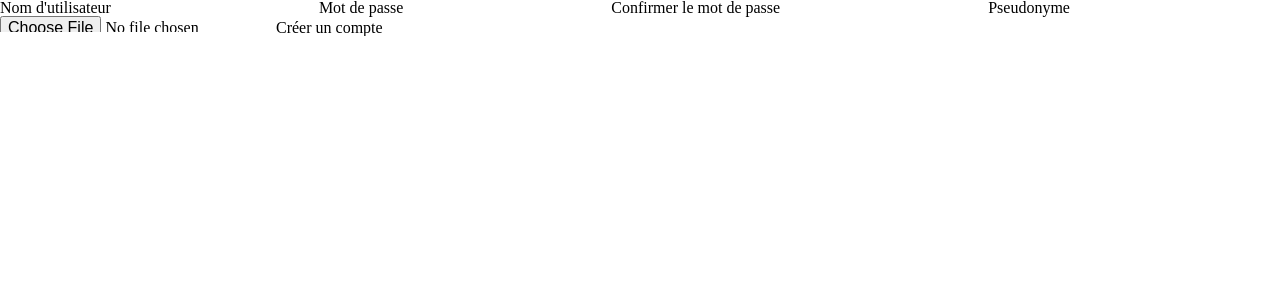
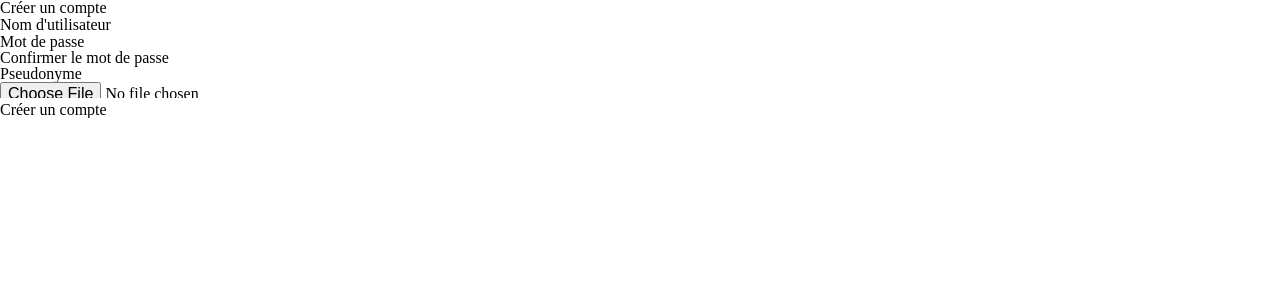
Before and after one commit to gabrielstik/G18-superheros, a PHP site: template src/app/views/sign-up.php in a window 1280 px wide. Shown: the part 96-396 px from the top of the page. Run offline with PHP 8.4, Linux system fonts and the light colour scheme; the template is opened without the code that fills it, so the values that code supplies are empty.

Commit message:
:sparkles: Made sign-up prestyle

```diff
--- a/src/app/views/sign-up.php
+++ b/src/app/views/sign-up.php
@@ -1,12 +1,25 @@
-<form id="sign-up" action="/sign-up" method="post">
-  <label for="sign-up--username">Nom d'utilisateur</label>
-  <input type="text" name="sign-up--username" id="sign-up--username">
-  <label for="sign-up--password">Mot de passe</label>
-  <input type="password" name="sign-up--password" id="sign-up--password">
-  <label for="sign-up--password-confirm">Confirmer le mot de passe</label>
-  <input type="password" name="sign-up--password-confirm" id="sign-up--password-confirm">
-  <label for="sign-up--alias">Pseudonyme</label>
-  <input type="text" name="sign-up--alias" id="sign-up--alias">
-  <input type="file" name="sign-up--picture" id="sign-up--picture" accept=".jpg, .jpeg, .png">
-  <input type="submit" name="sign-up" value="Créer un compte">
+<form class="form--sign-up" id="sign-up" action="/sign-up" method="post">
+  <h2 class="form--title">Créer un compte</h2>
+  <div class="form--item">
+    <label class="form-text" for="sign-up--username">Nom d'utilisateur</label>
+    <input class="form-text" ype="text" name="sign-up--username" id="sign-up--username">
+  </div>
+  <div class="form--item">
+    <label class="form-text" for="sign-up--password">Mot de passe</label>
+    <input class="form-text" type="password" name="sign-up--password" id="sign-up--password">
+  </div>
+  <div class="form--item">
+    <label class="form-text" for="sign-up--password-confirm">Confirmer le mot de passe</label>
+    <input class="form-text" type="password" name="sign-up--password-confirm" id="sign-up--password-confirm">
+  </div>
+  <div class="form--item">
+    <label class="form-text" for="sign-up--alias">Pseudonyme</label>
+    <input class="form-text" type="text" name="sign-up--alias" id="sign-up--alias">
+  </div>
+  <div class="form--item">
+    <input type="file" name="sign-up--picture" id="sign-up--picture" accept=".jpg, .jpeg, .png">
+  </div>
+  <div class="form--item flex flex_around">
+    <input class="submit" type="submit" name="sign-up" value="Créer un compte">
+  </div>
 </form>
--- /dev/null
+++ b/src/styles/sign-up.scss
@@ -0,0 +1,5 @@
+.form--sign-up {
+  width: 300px;
+  margin: auto;
+  background: var(--black);
+}
```
